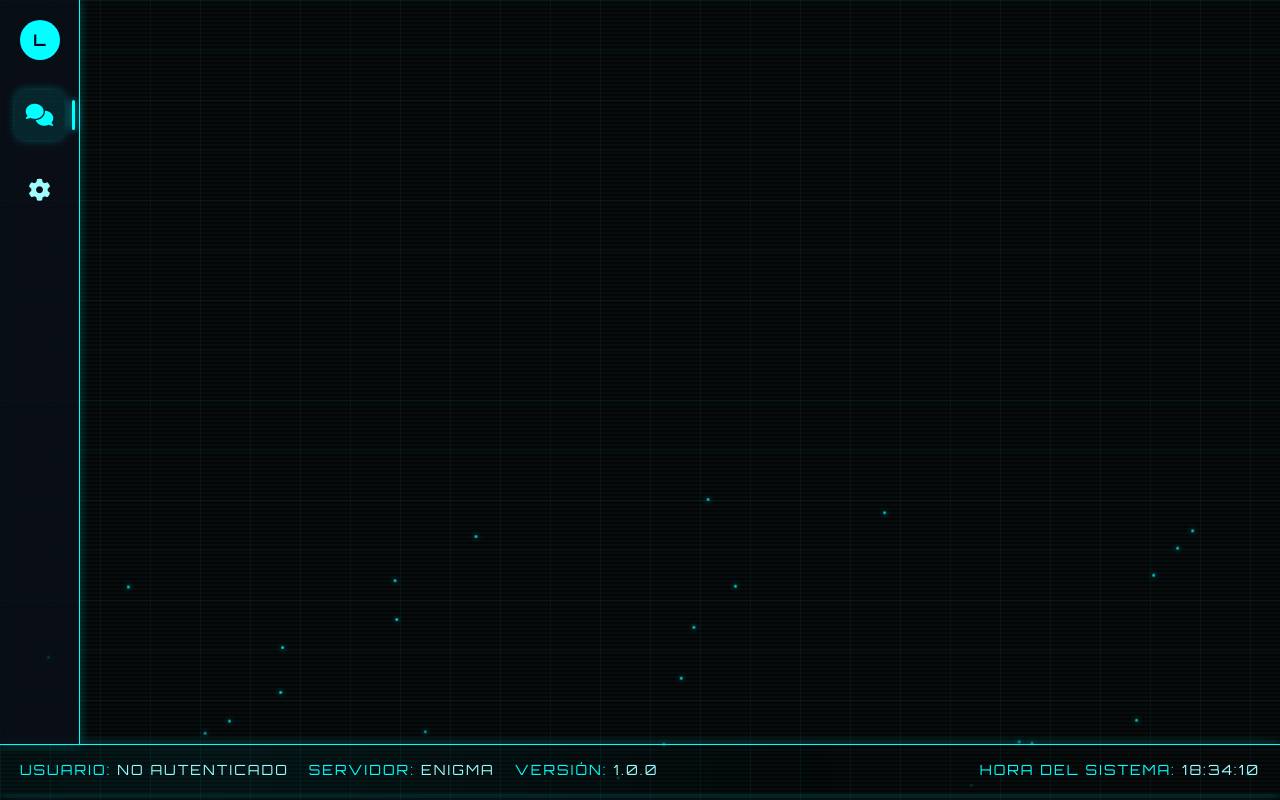
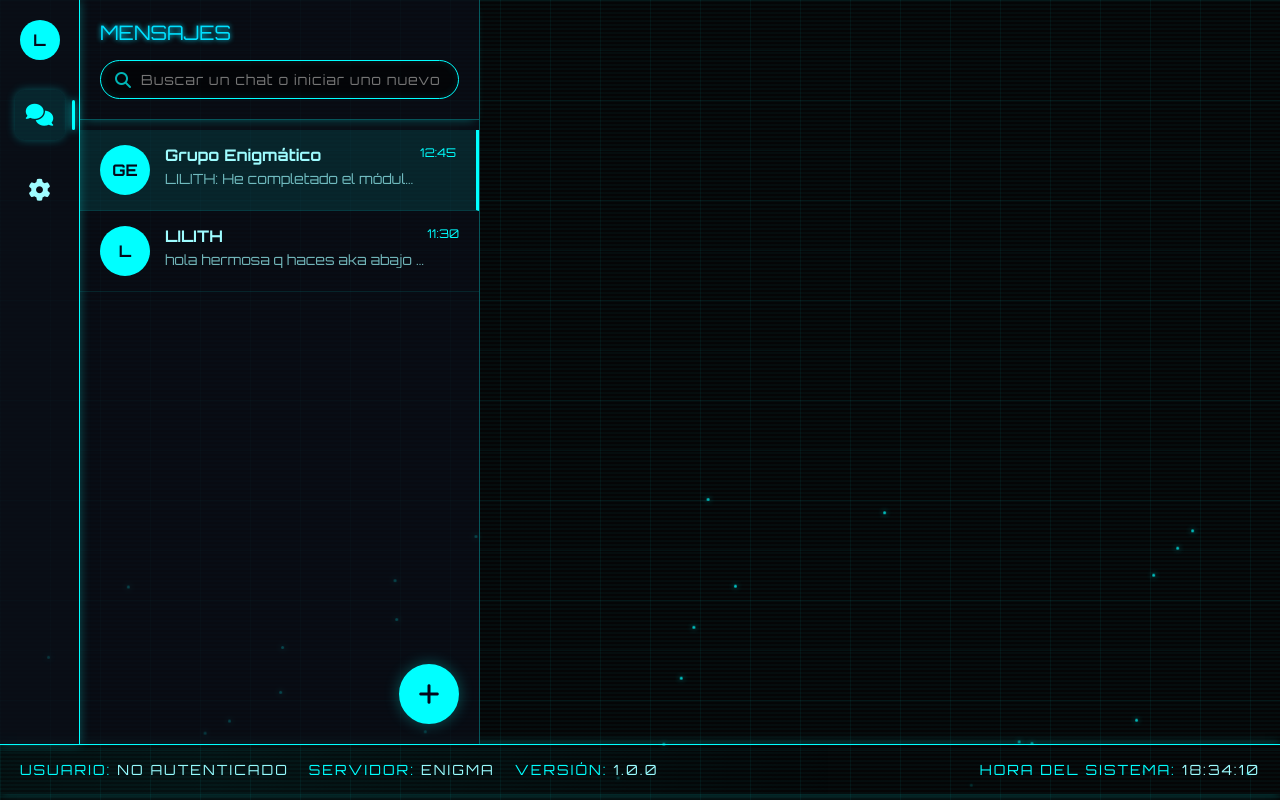
Before and after one commit to dalaiboada/EnigmaChat, a website built with Vite: page messages.html in a window 1280 px wide. Built offline with nearby package versions, Linux system fonts and the light colour scheme; no server answers.

Commit message:
feat(Panel Chats): HTML Structure and styles

```diff
--- a/messages.html
+++ b/messages.html
@@ -35,6 +35,69 @@
           <i class="fas fa-cog"></i>
         </div>
       </aside>
+
+      <!-- Panel de chats -->
+      <div class="chats-panel">
+
+        <!-- Header -->
+        <div class="chats-header">
+          <div class="chats-title">MENSAJES</div>
+
+          <div class="search-container">
+            <i class="fas fa-search search-icon"></i>
+            <input type="text" class="search-input" placeholder="Buscar un chat o iniciar uno nuevo">
+          </div>
+        </div>
+
+        <!-- Lista de Chats  -->
+        <div class="chats-list">
+
+          <!-- Este es un ejemplo: Añadir con js posteriormente -->
+          <div class="chat-item active">
+            <div class="chat-avatar">GE</div>
+
+            <div class="chat-info">
+              <div class="chat-name">Grupo Enigmático</div>
+              <div class="chat-preview">LILITH: He completado el módulo de encriptación</div>
+            </div>
+
+            <div class="chat-time">12:45</div>
+          </div>
+
+          <!-- Este es otro ejemplo: Añadir con js posteriormente -->
+          <div class="chat-item">
+            <div class="chat-avatar">L</div>
+
+            <div class="chat-info">
+              <div class="chat-name">LILITH</div>
+              <div class="chat-preview">hola hermosa q haces aka abajo tengo mucho q darteee</div>
+            </div>
+            <div class="chat-time">11:30</div>
+          </div>
+        </div>
+
+        <!-- Botón flotante -->
+        <div class="floating-button" id="floatingButton">
+          <i class="fas fa-plus"></i>
+        </div>
+
+        <!-- Modal de opciones (Crear grupo o iniciar conversación) -->
+        <div class="mini-modal-overlay" id="miniModalOverlay">
+          <div class="mini-modal">
+            <div class="mini-modal-option" data-action="create-group">
+              <i class="fas fa-users"></i>
+              <span>Crear grupo</span>
+            </div>
+
+            <div class="mini-modal-option" data-action="start-chat">
+              <i class="fas fa-comment"></i>
+              <span>Iniciar conversación</span>
+            </div>
+
+          </div>
+        </div>
+
+      <!-- Panel de conversación -->
     </main>
 
     <!-- Footer -->
@@ -61,8 +124,8 @@
       </div>
     </footer>
 
-
-    <!-- Modal de configuración 2FA -->
+    <!-- MODALES -->
+    <!-- 1. Modal de configuración 2FA -->
     <div class="modal-overlay" id="modalOverlay">
       <div class="modal-container">
         <div class="corner corner-tl"></div>
@@ -169,6 +232,9 @@
       </div>
     </div>
 
+    <!-- 2. Modal de Crear grupo -->
+    <!-- 2. Modal de Crear grupo -->
+
     <script type="module" src="src/scripts/ui/pages/Messages.js"></script>
   </body>
 </html>
--- /dev/null
+++ b/src/styles/pages/messages/ChatsPanel/ChatsPanel.css
@@ -0,0 +1,197 @@
+.chats-panel {
+    width: 400px;
+    background: rgba(10, 15, 25, 0.7);
+    border-right: 1px solid rgba(0, 255, 255, 0.3);
+    display: flex;
+    flex-direction: column;
+    z-index: 2;
+    position: relative;
+}
+
+.chats-header {
+    padding: 20px;
+    border-bottom: 1px solid rgba(0, 255, 255, 0.3);
+    box-shadow: 0 5px 10px -5px var(--color-glow);
+}
+
+.chats-title {
+    color: var(--color-h1);
+    font-size: 20px;
+    margin-bottom: 15px;
+    text-shadow: 0 0 5px var(--color-h1);
+}
+
+.search-container {
+    position: relative;
+}
+
+.search-input {
+    width: 100%;
+    background: rgba(0, 0, 0, 0.6);
+    border: 1px solid var(--color-cyan);
+    border-radius: 20px;
+    padding: 10px 15px 10px 40px;
+    color: var(--color-text);
+    font-family: var(--fuente);
+    transition: all 0.3s ease;
+    box-shadow: inset 0 0 8px rgba(0, 255, 255, 0.1);
+    letter-spacing: 1px;
+    font-size: 14px;
+}
+
+.search-input:focus {
+    outline: none;
+    box-shadow:
+        inset 0 0 12px rgba(0, 255, 255, 0.2),
+        0 0 15px rgba(0, 255, 255, 0.3);
+    border-color: var(--color-h1);
+}
+
+.search-icon {
+    position: absolute;
+    left: 15px;
+    top: 50%;
+    transform: translateY(-50%);
+    color: var(--color-cyan);
+    opacity: 0.7;
+}
+
+/* Lista de chats */
+.chats-list {
+    flex: 1;
+    overflow-y: auto;
+    padding: 10px 0;
+}
+
+.chat-item {
+    display: flex;
+    padding: 15px 20px;
+    cursor: pointer;
+    transition: all 0.3s ease;
+    border-bottom: 1px solid rgba(0, 255, 255, 0.1);
+}
+
+.chat-item:hover {
+    background: rgba(0, 255, 255, 0.05);
+}
+
+.chat-item.active {
+    background: rgba(0, 255, 255, 0.1);
+    border-right: 3px solid var(--color-cyan);
+}
+
+.chat-avatar {
+    width: 50px;
+    height: 50px;
+    border-radius: 50%;
+    background: linear-gradient(45deg, var(--color-cyan), var(--color-electric-blue));
+    display: flex;
+    align-items: center;
+    justify-content: center;
+    color: var(--color-dark-blue);
+    font-weight: bold;
+    margin-right: 15px;
+    flex-shrink: 0;
+}
+
+.chat-info {
+    flex: 1;
+    overflow: hidden;
+}
+
+.chat-name {
+    color: var(--color-text);
+    font-weight: bold;
+    margin-bottom: 5px;
+    font-size: 16px;
+}
+
+.chat-preview {
+    color: rgba(158, 252, 255, 0.7);
+    font-size: 14px;
+    white-space: nowrap;
+    overflow: hidden;
+    text-overflow: ellipsis;
+}
+
+.chat-time {
+    color: var(--color-cyan);
+    font-size: 12px;
+    text-align: right;
+    margin-bottom: 5px;
+}
+
+/* Botón flotante */
+.floating-button {
+    position: absolute;
+    bottom: 20px;
+    right: 20px;
+    width: 60px;
+    height: 60px;
+    border-radius: 50%;
+    background: linear-gradient(45deg, var(--color-cyan), var(--color-electric-blue));
+    color: var(--color-dark-blue);
+    display: flex;
+    align-items: center;
+    justify-content: center;
+    font-size: 24px;
+    cursor: pointer;
+    box-shadow: 0 0 15px var(--color-glow);
+    border: 2px solid var(--color-cyan);
+    transition: all 0.3s ease;
+    z-index: 10;
+}
+
+.floating-button:hover {
+    transform: scale(1.1);
+    box-shadow: 0 0 25px var(--color-cyan);
+}
+
+/* Mini modal para crear conversación o grupo */
+.mini-modal-overlay {
+    position: absolute;
+    bottom: 90px;
+    right: 20px;
+    z-index: 11;
+    opacity: 0;
+    visibility: hidden;
+    transition: all 0.3s ease;
+}
+
+.mini-modal-overlay.active {
+    opacity: 1;
+    visibility: visible;
+}
+
+.mini-modal {
+    background: rgba(10, 15, 25, 0.95);
+    border: 1px solid var(--color-cyan);
+    border-radius: 10px;
+    padding: 10px 0;
+    box-shadow: 0 0 15px var(--color-glow);
+    width: 200px;
+}
+
+.mini-modal-option {
+    display: flex;
+    align-items: center;
+    padding: 12px 20px;
+    cursor: pointer;
+    transition: all 0.3s ease;
+    color: var(--color-text);
+}
+
+.mini-modal-option:hover {
+    background: rgba(0, 255, 255, 0.1);
+    color: var(--color-cyan);
+}
+
+.mini-modal-option i {
+    margin-right: 10px;
+    font-size: 16px;
+}
+
+.mini-modal-option span {
+    font-size: 14px;
+    font-family: var(--fuente);
+}
--- a/src/styles/pages/messages/Messages.css
+++ b/src/styles/pages/messages/Messages.css
@@ -5,6 +5,9 @@
 @import "./Scrollbar.css";
 @import "./NavSidebar/NavSidebar.css";
 @import "./modal/Modal.css";
+
+/* Panel de chats*/
+@import "./ChatsPanel/ChatsPanel.css";
 
 /* Footer */
 @import "@/styles/pages/login/Footer/Footer.css";
```
